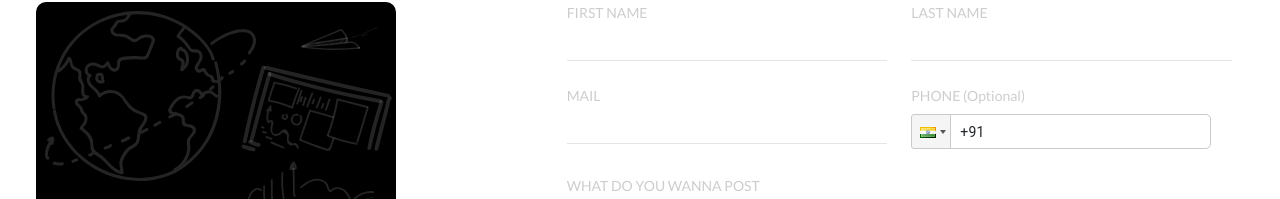
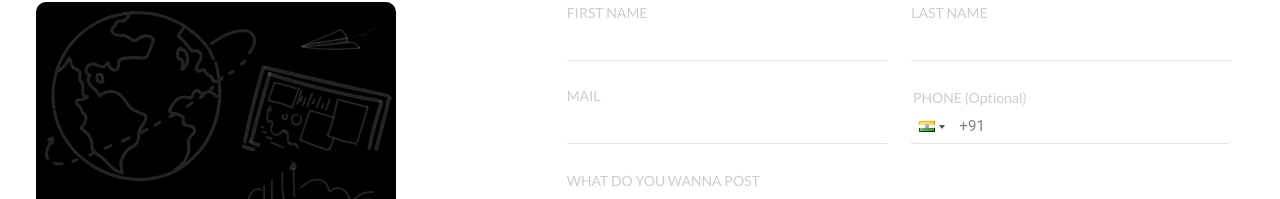
Before and after one commit to kevanultroneous/unmediabuzz-frontend, a Next.js app: page /contact-us in a window 1280 px wide. Shown: the part 425-624 px from the top of the page. Built offline with nearby package versions, Linux system fonts and the light colour scheme.

Commit message:
contact us data chnages

```diff
--- a/pages/contact-us.js
+++ b/pages/contact-us.js
@@ -68,7 +68,7 @@ const ContactUs = () => {
       phone.length > 0 &&
       !validator.isMobilePhone(phone, phoneValidator)
     ) {
-      toast.error("Enter valid phone number !" + phone);
+      toast.error("Enter valid phone number !");
     } else if (radioButton === null) {
       toast.error("Please select post !");
     } else if (validator.isEmpty(topicsame)) {
@@ -181,7 +181,9 @@ const ContactUs = () => {
               </Col>
               <Col xs={12} sm={12} md={6} lg={6} xl={6}>
                 <div className={styles.InputWrraper}>
-                  <label className={styles.Labels}>PHONE (Optional)</label>
+                  <label className={styles.Labels} style={{ margin: "0.1rem" }}>
+                    PHONE (Optional)
+                  </label>
                   <PhoneInput
                     country={"in"}
                     value={phone}
--- a/styles/globals.css
+++ b/styles/globals.css
@@ -289,3 +289,20 @@ a {
   padding-top: 10rem !important;
 }
 /* ------------------------------------------------------------------------ */
+.react-tel-input .form-control {
+  width: 100% !important;
+  border: none !important;
+  border-bottom: 1px solid #e5e5e5 !important;
+  font-size: 15px !important;
+  color: rgba(0, 0, 0, 0.5) !important;
+}
+
+.react-tel-input .flag-dropdown {
+  background-color: transparent !important;
+  border: none !important;
+  border-bottom: 1px solid #e5e5e5 !important;
+  border-radius: 0px !important;
+}
+.form-control:focus {
+  box-shadow: none !important;
+}
```
